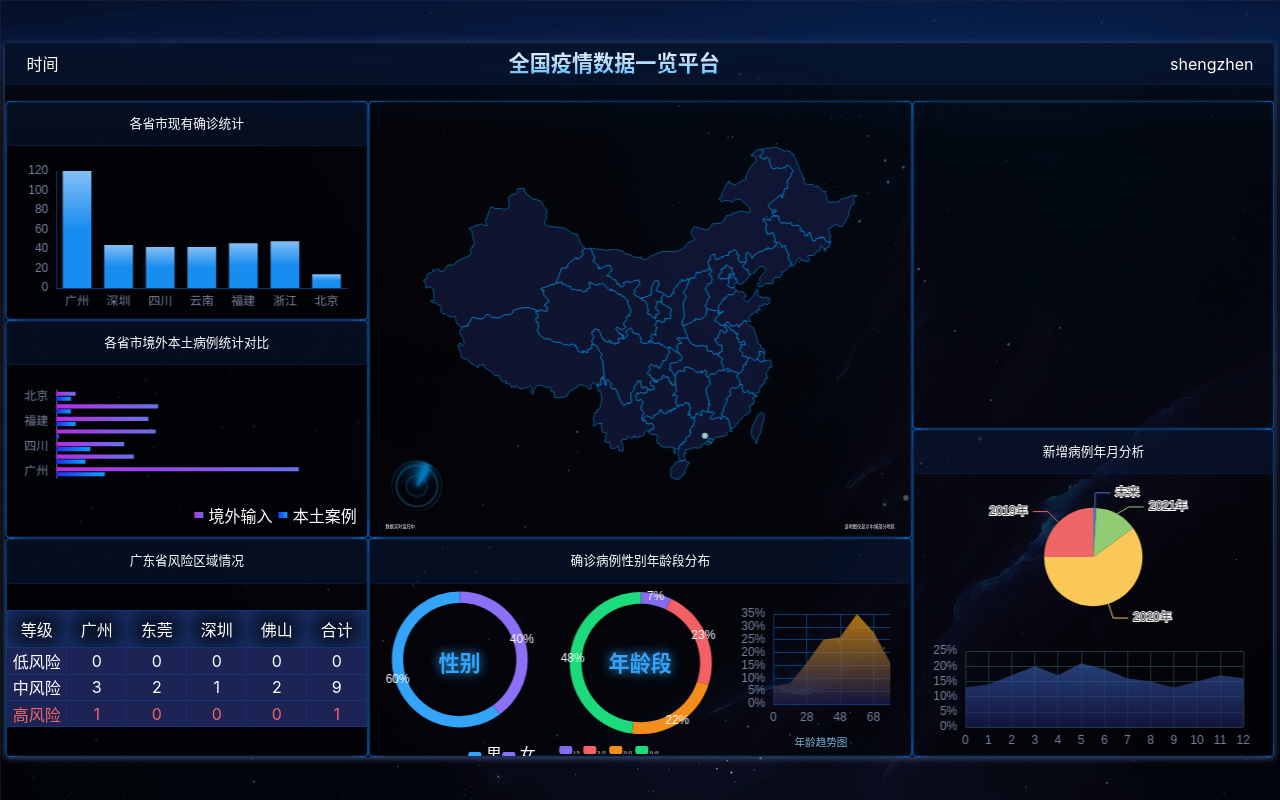
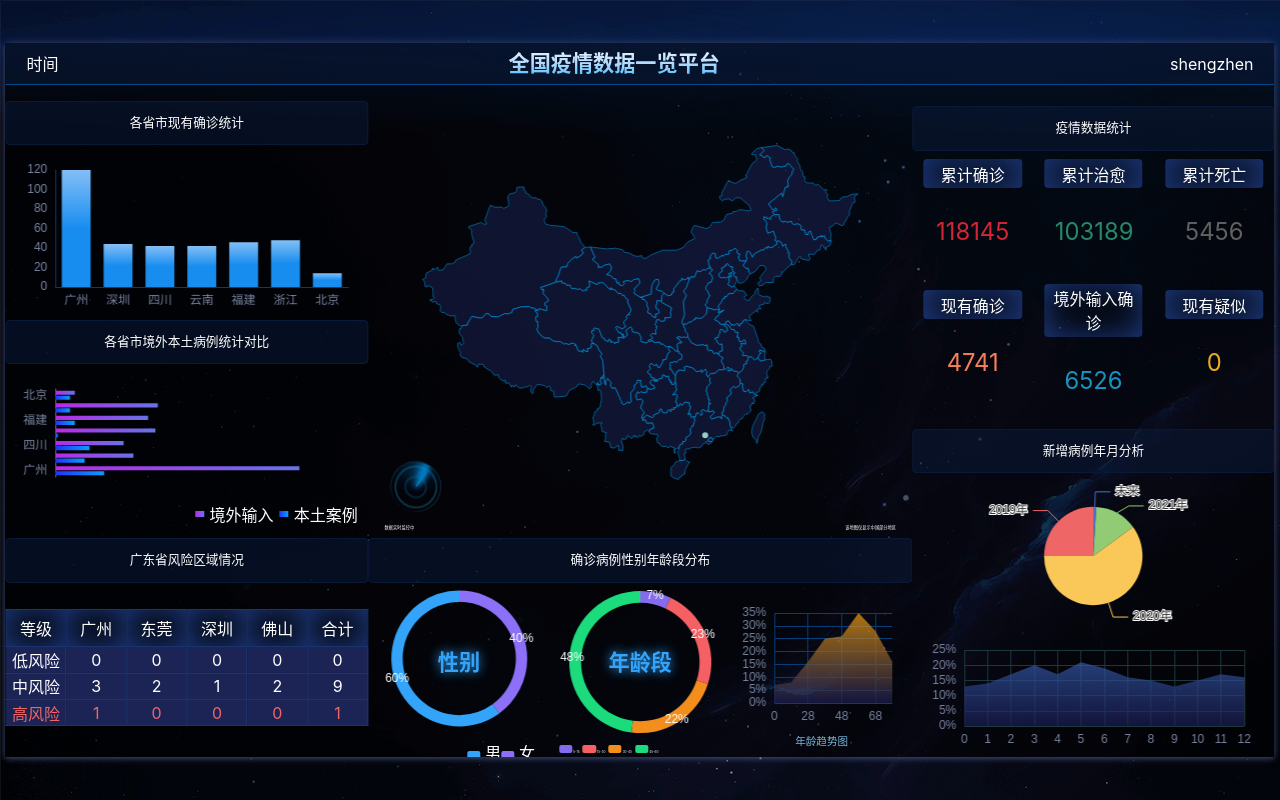
Before and after one commit to xiaolinzi7118/Epidemic-bigScreen, a React (Vite) app: page /#/ in a window 1280 px wide. Built offline with nearby package versions, Linux system fonts and the light colour scheme.

Commit message:
去除边框，病例数字新增

```diff
--- a/src/components/chart6.tsx
+++ b/src/components/chart6.tsx
@@ -0,0 +1,54 @@
+import React, { useEffect, useState } from "react"
+export const Chart6 = () => {
+    const [num1, setNum1] = useState('103171');
+    const [num2, setNum2] = useState('4759');
+    useEffect(() => {
+        setInterval(() => {
+            setNum1(n => {
+                if (n === '107930') {
+                    return '103171'
+                }
+                return (Number(n) + 1).toString()
+            });
+            setNum2(n => {
+                if (n === '0') {
+                    return '4759'
+                }
+                return (Number(n) - 1).toString()
+            })
+        }, 300)
+    }, [])
+    return (
+        <div className="chart">
+            <h2>疫情数据统计</h2>
+            <div className="chart-content">
+                <ul>
+                    <li>
+                        <div className='title-6'>累计确诊</div>
+                        <div className='text-6 one'>118145</div>
+                    </li>
+                    <li>
+                        <div className='title-6'>累计治愈</div>
+                        <div className='text-6 two'>{num1}</div>
+                    </li>
+                    <li>
+                        <div className='title-6'>累计死亡</div>
+                        <div className='text-6 three'>5456</div>
+                    </li>
+                    <li>
+                        <div className='title-6'>现有确诊</div>
+                        <div className='text-6 four'>{num2}</div>
+                    </li>
+                    <li>
+                        <div className='title-6'>境外输入确诊</div>
+                        <div className='text-6 five'>6526</div>
+                    </li>
+                    <li>
+                        <div className='title-6'>现有疑似</div>
+                        <div className='text-6 six'>0</div>
+                    </li>
+                </ul>
+            </div>
+        </div>
+    )
+}
--- a/src/pages/home.scss
+++ b/src/pages/home.scss
@@ -20,7 +20,7 @@
     line-height: px(80);
     padding: 0 px(40);
     background: rgba($color: #0a1b3a, $alpha: 0.5);
-    border-bottom: 1px solid #0a1b3a;
+    border-bottom: 1px solid #054c8d;
     .title{
       font-size: px(40);
       font-weight: 600;
@@ -44,27 +44,7 @@
     column-gap: px(28);
     > section {text-align: center;}
     .bordered {
-      border: 1px solid #0764bc;
-      border-radius: 4px;
       position: relative;
-      box-shadow: 0 0 2px 0 #0e325f, inset 0 0 2px 0 #0e325f;
-      &::before {
-        content: '';
-        position: absolute;
-        left: 0;
-        right: 0;
-        bottom: 0;
-        top: 0;
-        border-radius: 4px;
-        box-shadow: 17px 0 0 -16px #0e325f,
-        -17px 0 0 -16px #0e325f,
-        0 17px 0 -16px #0e325f,
-        0 -17px 0 -16px #0e325f,
-        9px 0 0 -8px #0d4483,
-        -9px 0 0 -8px #0d4483,
-        0 9px 0 -8px #0d4483,
-        0 -9px 0 -8px #0d4483,;
-      }
     }
     > .section1 {
       grid-area: box1;
@@ -239,6 +219,54 @@
     }
     > .section6 {
       grid-area: box6;
+      .chart{
+        margin-top: px(10);
+        height: px(600);
+      }
+      .chart-content{
+        >ul{
+          height: 100%;
+          display: flex;
+          justify-content: space-around;
+          flex-wrap: wrap;
+          >li{
+            width: 33%;
+            padding: px(10) px(20);
+            display: flex;
+            flex-direction: column;
+            justify-content: center;
+            .title-6{
+              padding: px(5) px(5);
+              box-shadow: inset 0 0 px(60) 0 #1f3d85;
+              border-radius: 4px;
+            }
+            .text-6{
+              height: 70%;
+              padding: px(20) px(20);
+              font-size: px(45);
+              line-height: 280%;
+              &.one{
+                color: #d32537;
+              }
+              &.two{
+                color: #288767;
+              }
+              &.three{
+                color: #616161;
+              }
+              &.four{
+                color: #f57f5a;
+              }
+              &.five{
+                color: #1894bf;
+              }
+              &.six{
+                color: #eaab1f;
+              }
+            }
+          }
+        }
+      }
     }
     > .section7 {
       grid-area: box7;
--- a/src/pages/home.tsx
+++ b/src/pages/home.tsx
@@ -6,6 +6,7 @@ import { Chart3 } from '../components/chart3';
 import { Chart4 } from '../components/chart4';
 import { Chart5 } from '../components/chart5';
 import { Chart7 } from '../components/chart7';
+import { Chart6 } from '../components/chart6';
 
 export const Home = () => {
 
@@ -35,7 +36,9 @@ export const Home = () => {
                 <section className="bordered section5">
                     <Chart5 />
                 </section>
-                <section className="bordered section6"></section>
+                <section className="bordered section6">
+                    <Chart6 />
+                </section>
                 <section className="bordered section7">
                     <Chart7 />
                 </section>
--- a/src/shared/style.scss
+++ b/src/shared/style.scss
@@ -20,7 +20,9 @@ body {
   font-size: 16px;
   background: url(../images/bg.png);
 }
-
+ul>li{
+  list-style: none;
+}
 #root {
   margin: 0 auto;
   display: flex;
```
